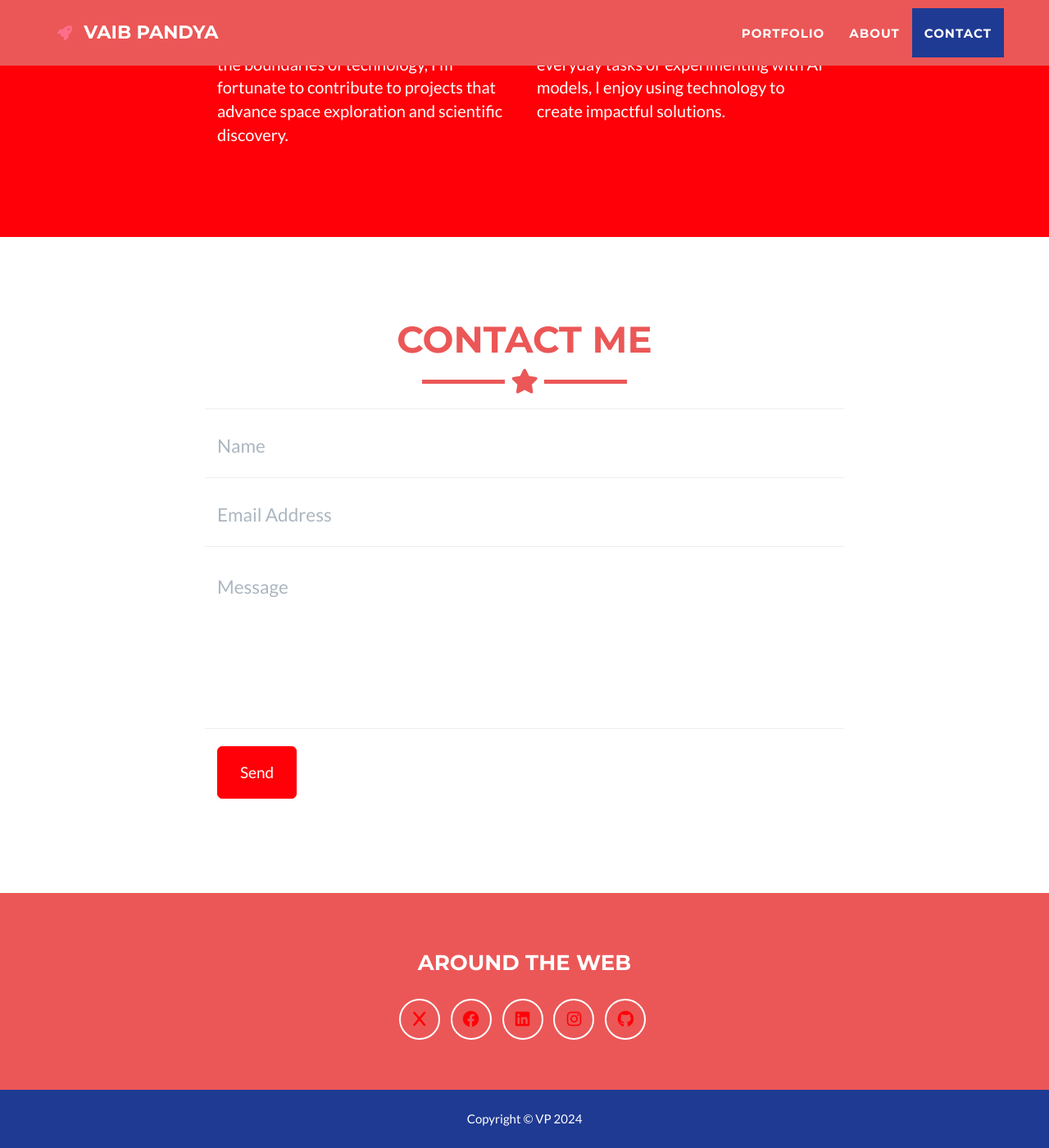
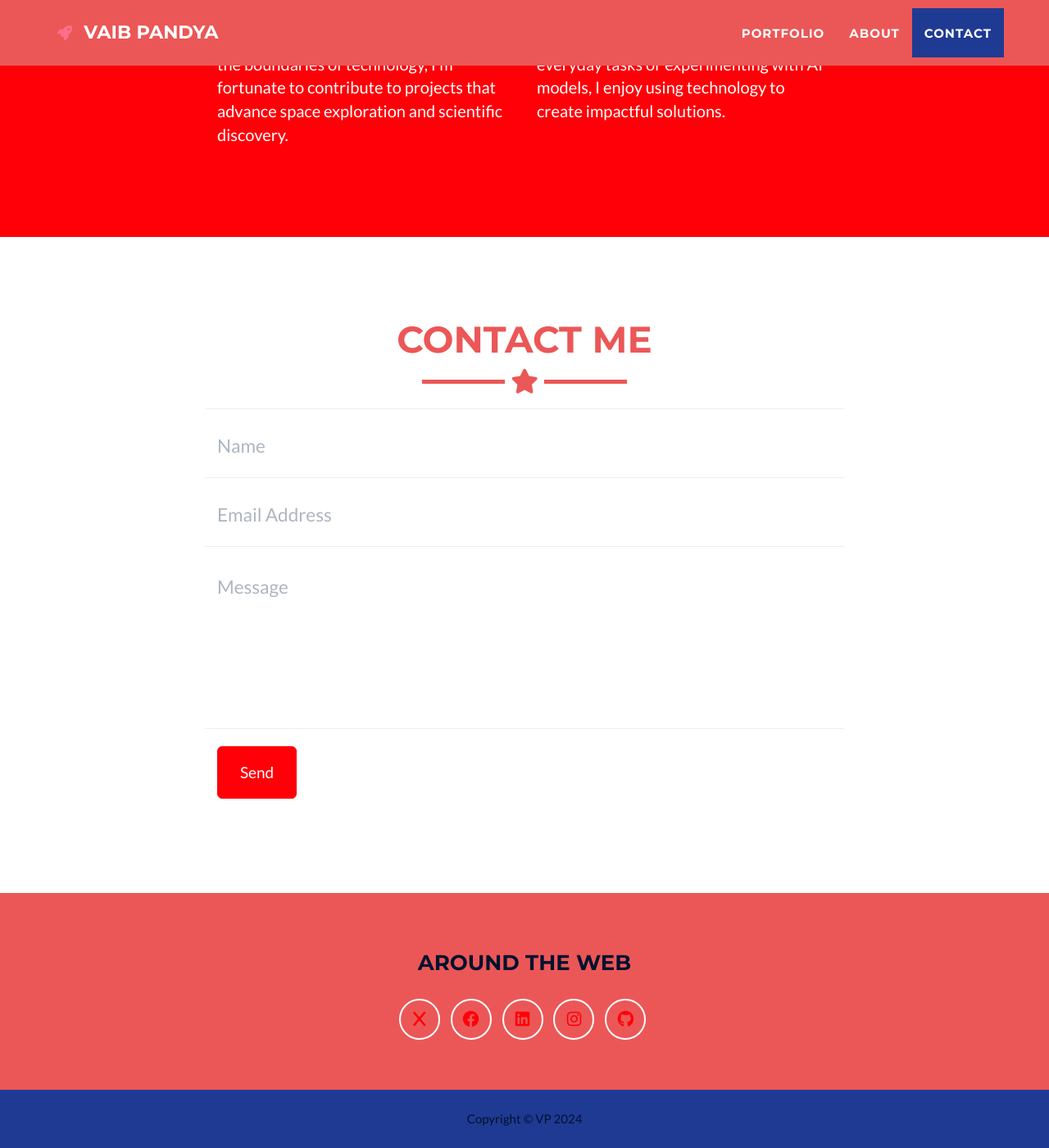
Before and after one commit to pandyav/pandyav.github.io, a Jekyll site: the page built from _posts/2014-07-18-project-1.markdown, in a window 1280 px wide and 1400 px high, scrolled down 1893 px. Shown: the whole window at 82% size. Built offline with Jekyll 4.4.1, drawn with Linux system fonts in a browser that asks for light colours.

Commit message:
main pic

```diff
--- a/_includes/css/main.css
+++ b/_includes/css/main.css
@@ -454,7 +454,7 @@ form .row:first-child .floating-label-form-group {
 }
 
 footer {
-    color: #fff;
+    color: #02122f;
 }
 
 footer h3 {
```
